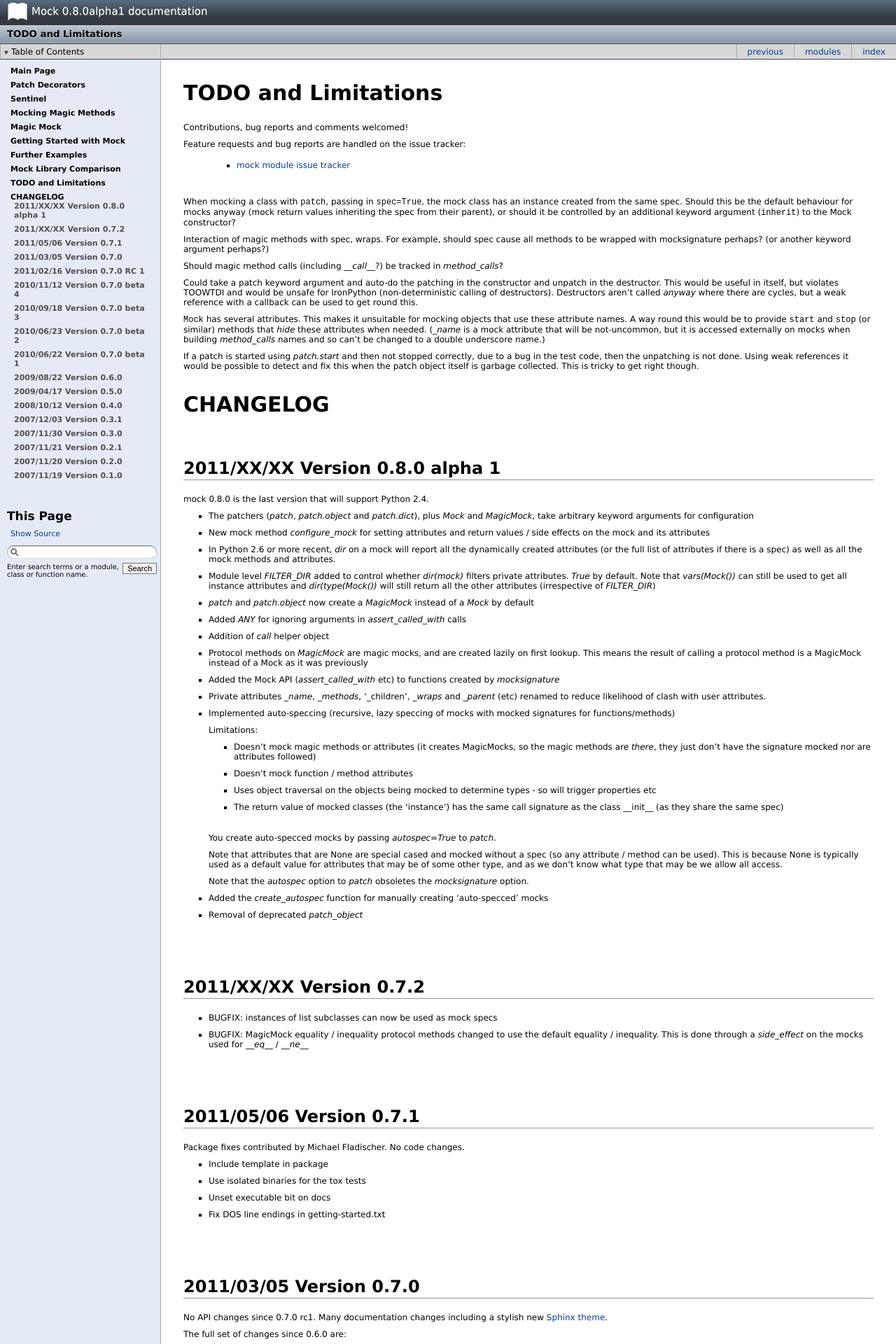
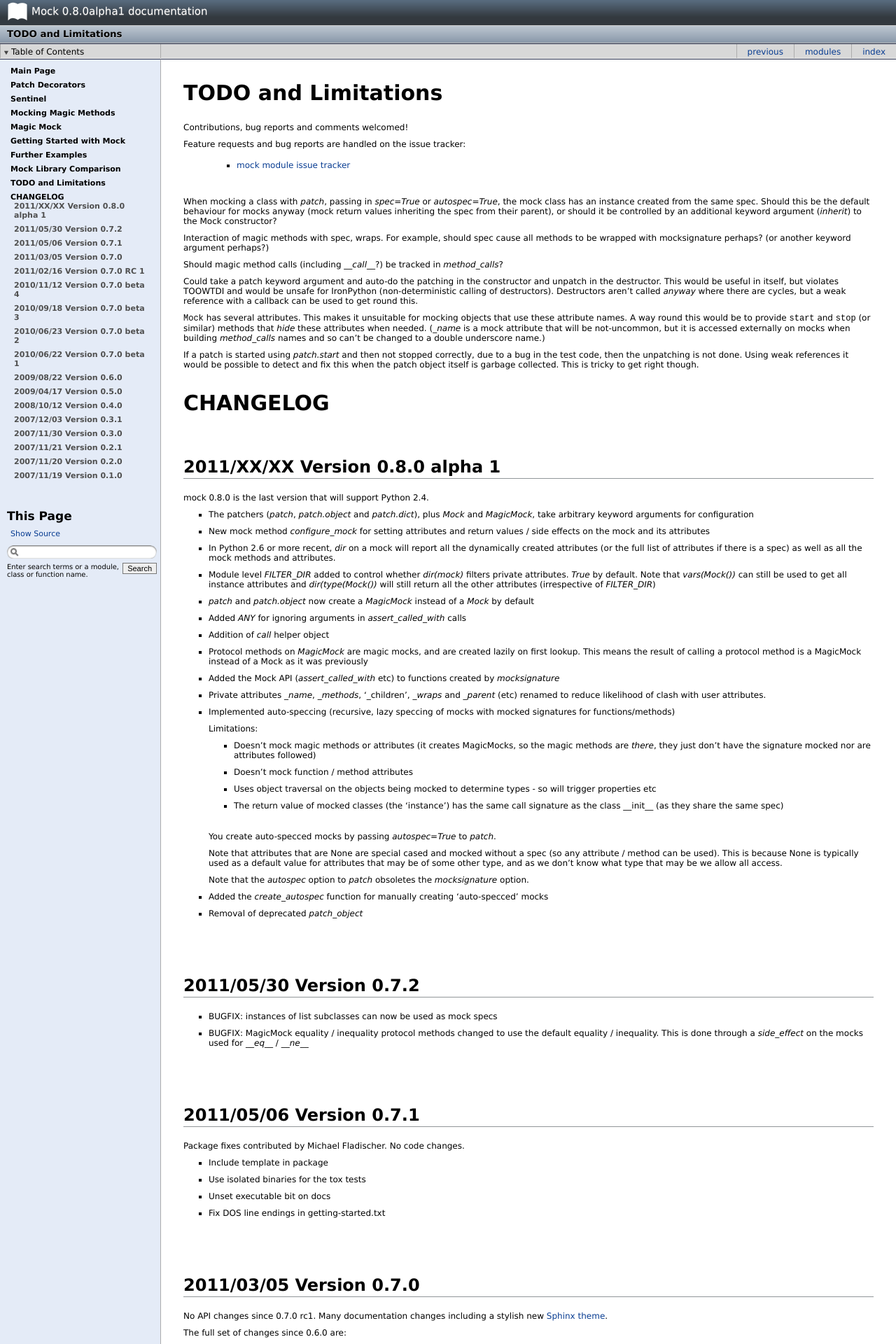
Before and after one commit to testing-cabal/mock, a Sphinx documentation site: the page built from docs/changelog.txt, in a window 1280 px wide. Shown: the top 1920 px of the page at 70% size. Built offline with Sphinx 7.4.7, drawn with Linux system fonts in a browser that asks for light colours; pages that are not in the unit, such as notebooks, are missing from menus.

Commit message:
Merge from 0.7-maint

```diff
--- a/docs/changelog.txt
+++ b/docs/changelog.txt
@@ -10,11 +10,11 @@
 
  * `mock module issue tracker <http://code.google.com/p/mock/issues/list>`_
 
-When mocking a class with ``patch``, passing in ``spec=True``, the mock class
-has an instance created from the same spec. Should this be the default
-behaviour for mocks anyway (mock return values inheriting the spec from their
-parent), or should it be controlled by an additional keyword argument
-(``inherit``) to the Mock constructor?
+When mocking a class with `patch`, passing in `spec=True` or `autospec=True`,
+the mock class has an instance created from the same spec. Should this be the
+default behaviour for mocks anyway (mock return values inheriting the spec
+from their parent), or should it be controlled by an additional keyword
+argument (`inherit`) to the Mock constructor?
 
 Interaction of magic methods with spec, wraps. For example, should spec cause
 all methods to be wrapped with mocksignature perhaps? (or another keyword
@@ -100,7 +100,7 @@
 * Removal of deprecated `patch_object`
 
 
-2011/XX/XX Version 0.7.2
+2011/05/30 Version 0.7.2
 ------------------------
 
 * BUGFIX: instances of list subclasses can now be used as mock specs
--- a/docs/index.txt
+++ b/docs/index.txt
@@ -93,7 +93,7 @@
 then please contact us.
 
 * `mock on PyPI <http://pypi.python.org/pypi/mock>`_
-* `mock documentation as PDF <http://www.voidspace.org.uk/downloads/mock-0.7.1.pdf>`_
+* `mock documentation as PDF <http://www.voidspace.org.uk/downloads/mock-0.7.2.pdf>`_
 * `Google Code Home & Mercurial Repository <http://code.google.com/p/mock/>`_
 
 .. index:: repository
```
Also changed, not shown: docs/examples.txt (+11 -13 lines).
